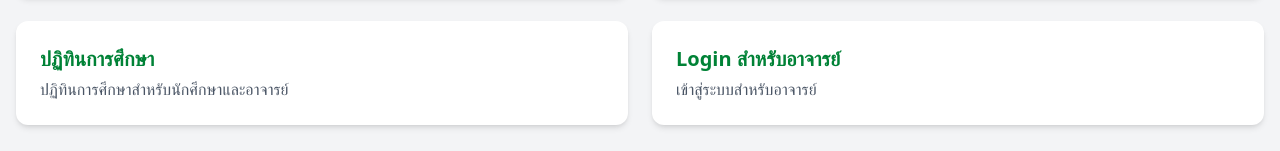
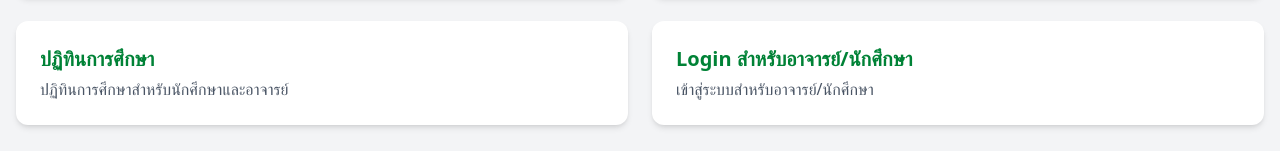
Before and after one commit to boatcoding17/Web_Project, a website: page menu.html in a window 1280 px wide. Shown: the part 613-764 px from the top of the page. Drawn offline with nearby package versions, Linux system fonts and the light colour scheme.

Commit message:
done eveything

```diff
--- a/menu.html
+++ b/menu.html
@@ -88,9 +88,9 @@
 
       <div class="bg-white p-6 rounded-xl shadow-md">
         <h3 class="text-base sm:text-lg md:text-xl font-bold text-green-700">
-            <a href="login_teacher.html" class="hover:underline">Login สำหรับอาจารย์</a>
+            <a href="login_teacher.html" class="hover:underline">Login สำหรับอาจารย์/นักศึกษา</a>
         </h3>
-            <p class="text-sm sm:text-base text-gray-600 mt-1">เข้าสู่ระบบสำหรับอาจารย์</p>
+            <p class="text-sm sm:text-base text-gray-600 mt-1">เข้าสู่ระบบสำหรับอาจารย์/นักศึกษา</p>
       </div>
     </div>
   </section>
```
